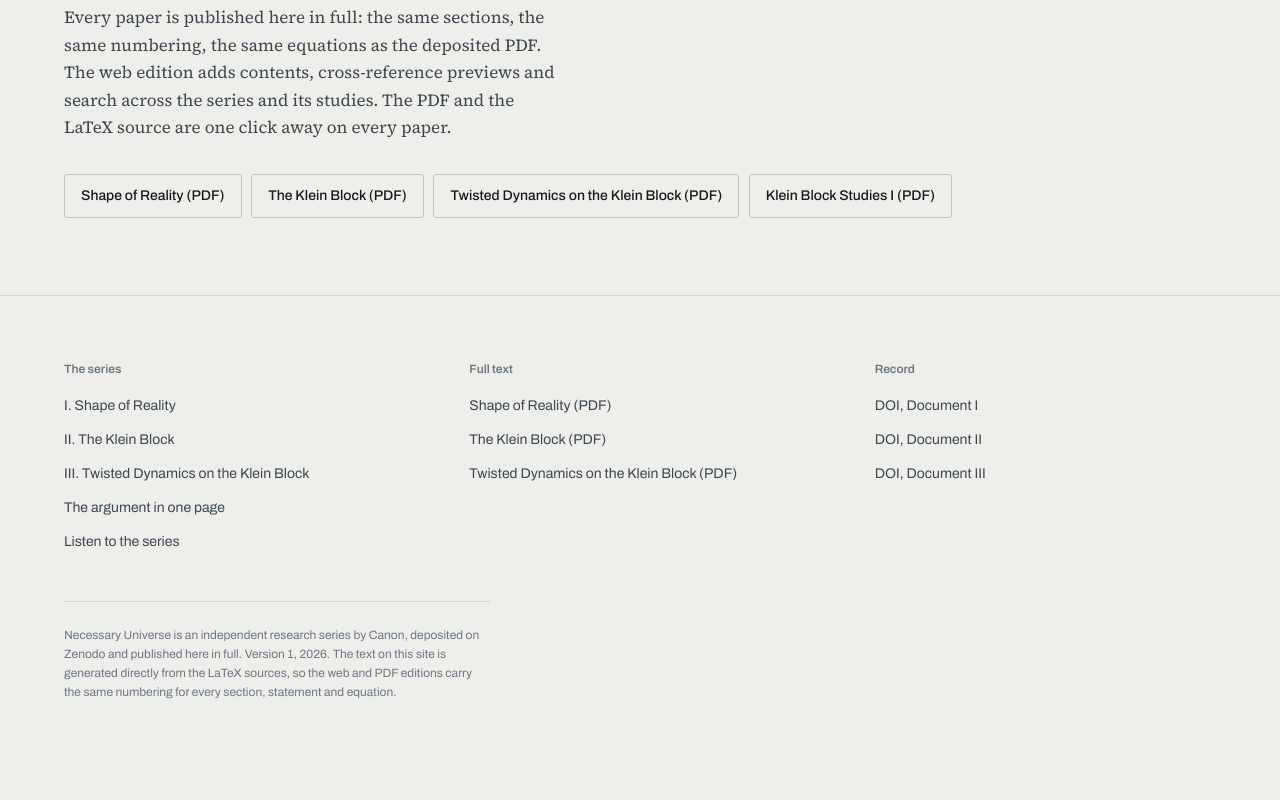
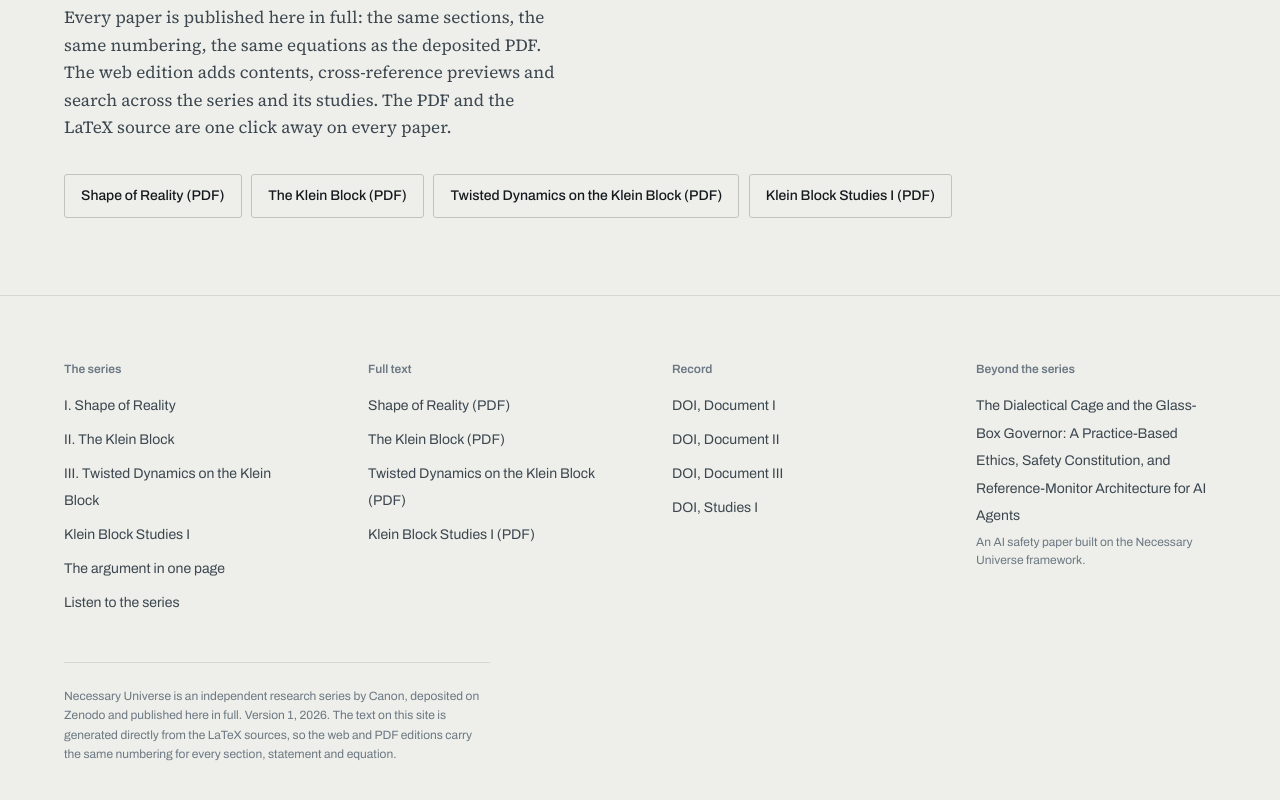
Before and after one commit to canon4d/necessaryuniverse, a Next.js app: page / in a window 1280 px wide. Shown: the part 2784-3584 px from the top of the page. Before the commit the page ends 3546 px from the top, so only its background shows below. Built offline with nearby package versions, Linux system fonts and the light colour scheme.

Commit message:
Rebuild the footer from the paper list and add the related AI safety paper.
Documents, studies, PDFs, and DOIs each come from the same metadata, so the next study appears on its own.

```diff
--- a/app/layout.tsx
+++ b/app/layout.tsx
@@ -5,13 +5,12 @@ import 'katex/dist/katex.min.css'
 import './globals.css'
 import Header from '@/components/Header'
 import ReaderChrome from '@/components/ReaderChrome'
-import { papers, SITE } from '@/lib/papers'
+import { documents, paperHref, RELATED, SITE, studies } from '@/lib/papers'
 
 export const metadata: Metadata = {
   metadataBase: new URL(SITE.origin),
-  title: { default: `${SITE.name} — a three-paper series`, template: `%s — ${SITE.name}` },
-  description:
-    'Three papers deriving the shape of the universe from the law of identity: the ontological argument, the topological classification, and the conditional dynamics.',
+  title: { default: `${SITE.name} — a three-paper series and its studies`, template: `%s — ${SITE.name}` },
+  description: SITE.tagline,
   authors: [{ name: SITE.author }],
   alternates: { canonical: '/' },
   icons: {
@@ -25,9 +24,9 @@ export const metadata: Metadata = {
   openGraph: {
     type: 'website',
     siteName: SITE.name,
-    title: `${SITE.name} — a three-paper series`,
+    title: `${SITE.name} — a three-paper series and its studies`,
     description: SITE.tagline,
-    url: SITE.origin,
+    url: `${SITE.origin}/`,
     images: [{ url: '/assets/og-card.png', width: 1200, height: 630, alt: SITE.tagline }],
   },
   twitter: {
@@ -59,6 +58,22 @@ export const viewport: Viewport = {
 // Google Analytics 4 measurement ID.
 const GA_ID = 'G-3GRK4FC3E9'
 
+const siteJsonLd = {
+  '@context': 'https://schema.org',
+  '@type': 'WebSite',
+  name: SITE.name,
+  url: `${SITE.origin}/`,
+  description: SITE.tagline,
+  relatedLink: RELATED.href,
+  sameAs: RELATED.href,
+  publisher: {
+    '@type': 'Organization',
+    name: SITE.name,
+    url: `${SITE.origin}/`,
+    sameAs: RELATED.href,
+  },
+}
+
 /* Applied before first paint so the chosen theme never flashes. */
 const THEME_BOOT = `(function(){try{var s=localStorage.getItem('nu-theme');var m=window.matchMedia('(prefers-color-scheme: dark)').matches;document.documentElement.setAttribute('data-theme',s||(m?'dark':'light'));}catch(e){document.documentElement.setAttribute('data-theme','light');}})();`
 
@@ -87,6 +102,10 @@ export default function RootLayout({ children }: { children: React.ReactNode })
         </Script>
       </head>
       <body>
+        <script
+          type="application/ld+json"
+          dangerouslySetInnerHTML={{ __html: JSON.stringify(siteJsonLd) }}
+        />
         <a className="skip" href="#main">
           Skip to content
         </a>
@@ -100,18 +119,23 @@ export default function RootLayout({ children }: { children: React.ReactNode })
               <div>
                 <h2>The series</h2>
                 <ul>
-                  {papers.map((p) => (
+                  {documents.map((p) => (
                     <li key={p.id}>
-                      <Link href={`/${p.id}`}>
+                      <Link href={paperHref(p)}>
                         {p.numeral}. {p.title}
                       </Link>
                     </li>
                   ))}
+                  {studies.map((p) => (
+                    <li key={p.id}>
+                      <Link href={paperHref(p)}>{p.title}</Link>
+                    </li>
+                  ))}
                   <li>
-                    <Link href="/argument">The argument in one page</Link>
+                    <Link href="/argument/">The argument in one page</Link>
                   </li>
                   <li>
-                    <Link href="/podcasts">Listen to the series</Link>
+                    <Link href="/podcasts/">Listen to the series</Link>
                   </li>
                 </ul>
               </div>
@@ -119,7 +143,12 @@ export default function RootLayout({ children }: { children: React.ReactNode })
               <div>
                 <h2>Full text</h2>
                 <ul>
-                  {papers.map((p) => (
+                  {documents.map((p) => (
+                    <li key={p.id}>
+                      <a href={p.pdf}>{p.title} (PDF)</a>
+                    </li>
+                  ))}
+                  {studies.map((p) => (
                     <li key={p.id}>
                       <a href={p.pdf}>{p.title} (PDF)</a>
                     </li>
@@ -130,13 +159,26 @@ export default function RootLayout({ children }: { children: React.ReactNode })
               <div>
                 <h2>Record</h2>
                 <ul>
-                  {papers.map((p) => (
+                  {documents.map((p) => (
                     <li key={p.id}>
-                      <a href={p.doiUrl} target="_blank" rel="noreferrer noopener">
-                        DOI, Document {p.numeral}
-                      </a>
+                      <a href={p.doiUrl}>DOI, Document {p.numeral}</a>
                     </li>
                   ))}
+                  {studies.map((p) => (
+                    <li key={p.id}>
+                      <a href={p.doiUrl}>DOI, Studies {p.numeral}</a>
+                    </li>
+                  ))}
+                </ul>
+              </div>
+
+              <div>
+                <h2>Beyond the series</h2>
+                <ul>
+                  <li>
+                    <a href={RELATED.href}>{RELATED.title}</a>
+                    <span className="foot-aside">{RELATED.note}</span>
+                  </li>
                 </ul>
               </div>
             </div>
```
